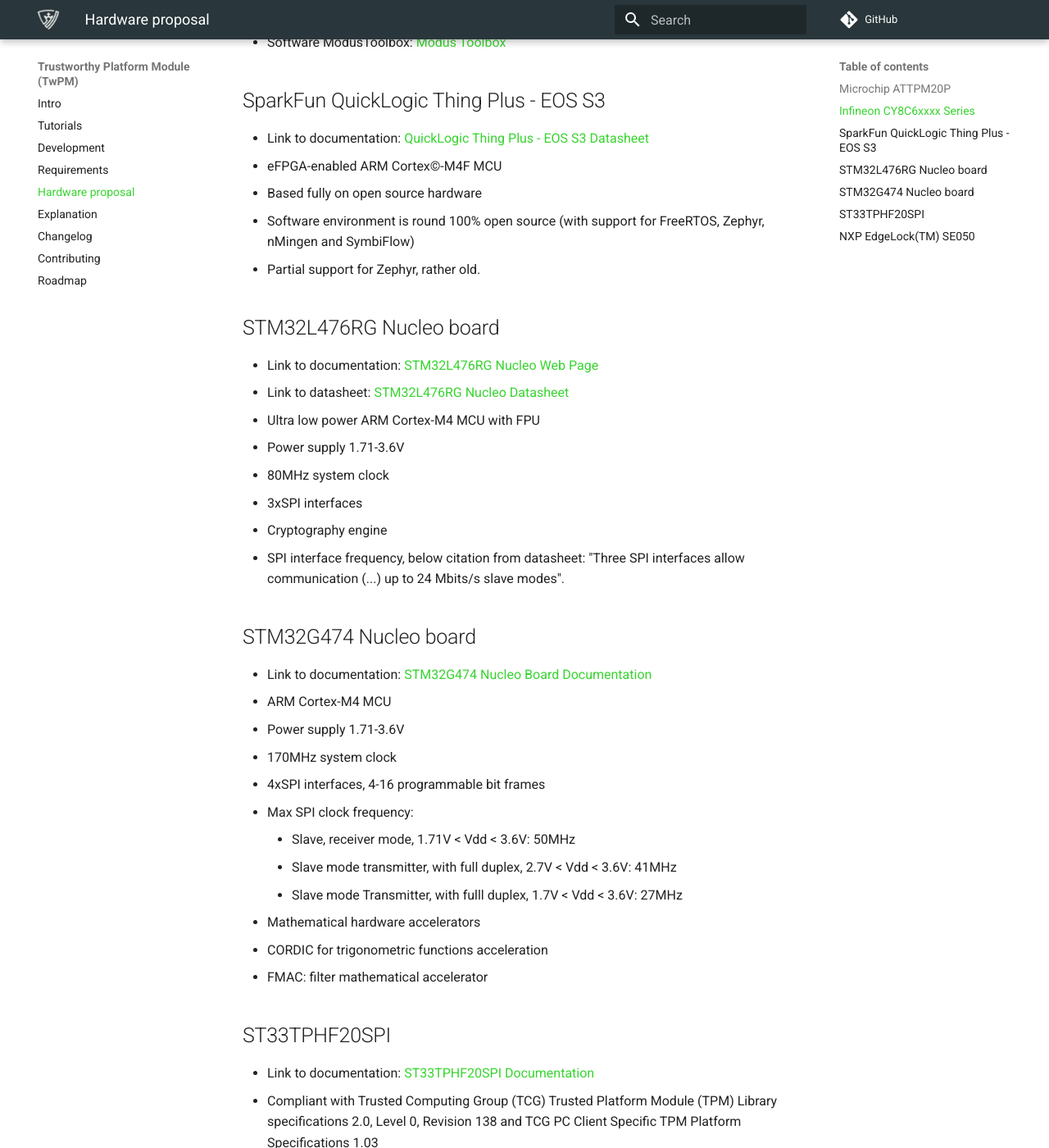
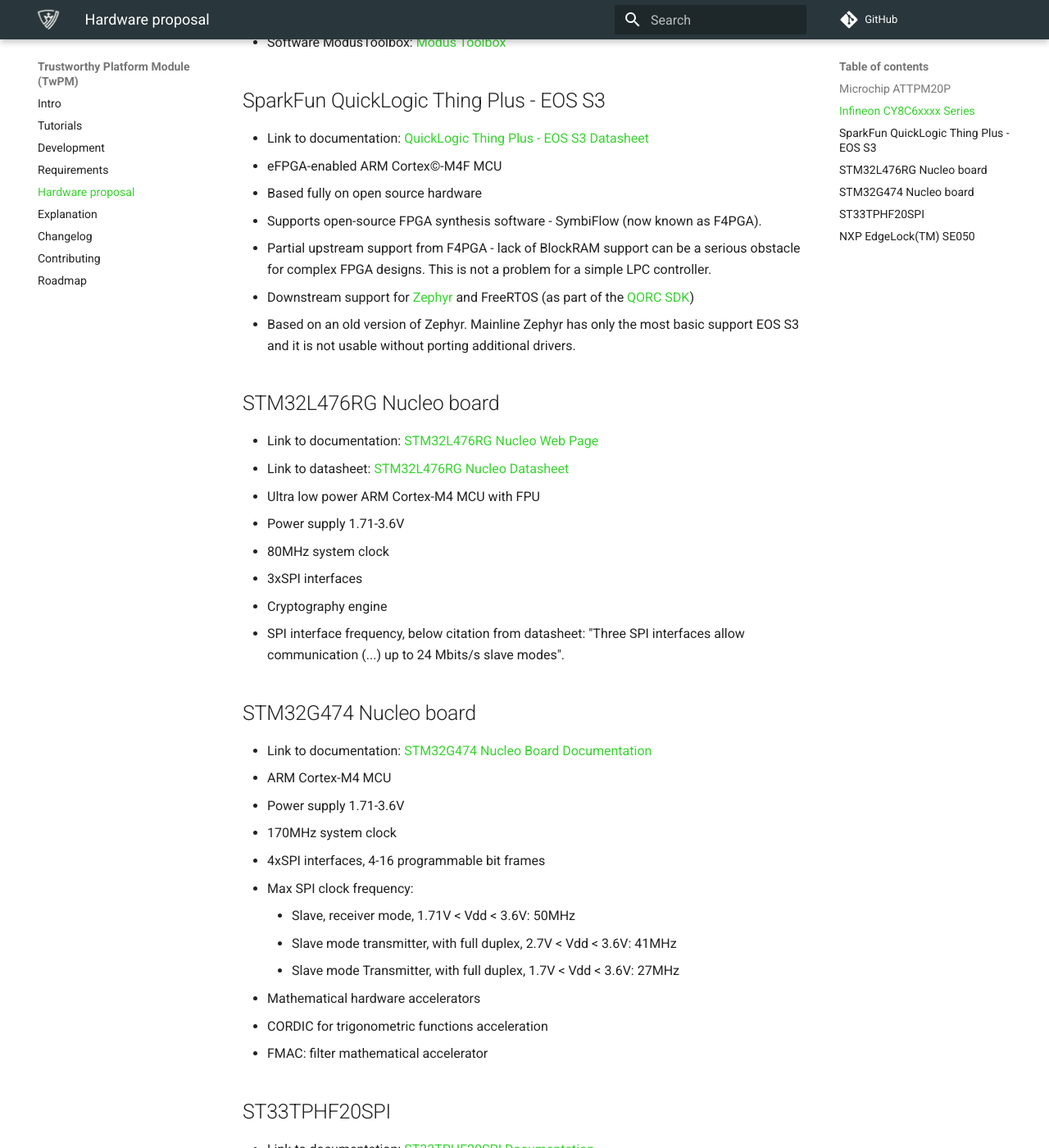
Before and after one commit to Dasharo/twpm-docs, an MkDocs documentation site: the page built from docs/requirements/hardware-proposal.md, in a window 1280 px wide and 1400 px high, scrolled down 1450 px. Shown: the whole window at 82% size. Built offline with MkDocs 1.6.1 and Material for MkDocs 9.7.7, drawn with Linux system fonts in a browser that asks for light colours; comment, search, counter and statistics services are not loaded.

Commit message:
hardware-proposal.md: updates EOS S3 information

```diff
--- a/docs/requirements/hardware-proposal.md
+++ b/docs/requirements/hardware-proposal.md
@@ -47,11 +47,16 @@
 ## SparkFun QuickLogic Thing Plus - EOS S3
 
 * Link to documentation: [QuickLogic Thing Plus - EOS S3 Datasheet](https://www.sparkfun.com/products/17273)
-* eFPGA-enabled ARM  Cortex©-M4F MCU
+* eFPGA-enabled ARM Cortex©-M4F MCU
 * Based fully on open source hardware
-* Software environment is round 100% open source
-(with support for FreeRTOS, Zephyr, nMingen and SymbiFlow)
-* Partial support for Zephyr, rather old.
+* Supports open-source FPGA synthesis software - SymbiFlow (now known as F4PGA).
+  * Partial upstream support from F4PGA - lack of BlockRAM support can be a
+    serious obstacle for complex FPGA designs. This is not a problem for a
+    simple LPC controller.
+* Downstream support for [Zephyr](https://github.com/QuickLogic-Corp/zephyr/tree/eos-s3-support)
+  and FreeRTOS (as part of the [QORC SDK](https://github.com/QuickLogic-Corp/qorc-sdk))
+  * Based on an old version of Zephyr. Mainline Zephyr has only the most basic
+    support EOS S3 and it is not usable without porting additional drivers.
 
 ## STM32L476RG Nucleo board
 
@@ -74,9 +79,9 @@
 * 170MHz system clock
 * 4xSPI interfaces, 4-16 programmable bit frames
   * Max SPI clock frequency:
-    * Slave, receiver mode,  1.71V < Vdd < 3.6V: 50MHz
-    * Slave mode transmitter, with full duplex, 2.7V < Vdd < 3.6V: 41MHz
-    * Slave mode Transmitter, with fulll duplex, 1.7V < Vdd < 3.6V: 27MHz
+    - Slave, receiver mode,  1.71V < Vdd < 3.6V: 50MHz
+    - Slave mode transmitter, with full duplex, 2.7V < Vdd < 3.6V: 41MHz
+    - Slave mode Transmitter, with full duplex, 1.7V < Vdd < 3.6V: 27MHz
 * Mathematical hardware accelerators
   * CORDIC for trigonometric functions acceleration
   * FMAC: filter mathematical accelerator
```
